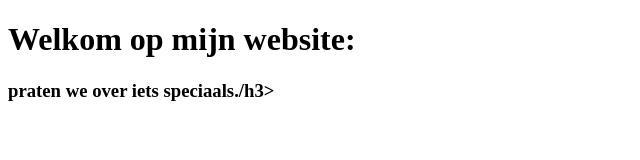
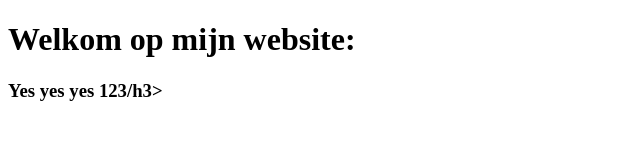
Before and after one commit to Yaniss-1600/Yaniss-github-pages-1, a plain HTML site: page index.html in a window 1280 px wide. Shown: the whole page, without its empty margins (0-640 px from the left). Drawn offline with Linux system fonts and the light colour scheme.

Commit message:
Update index.html

```diff
--- a/index.html
+++ b/index.html
@@ -7,6 +7,6 @@
 </head>
 <body>
  <h1>Welkom op mijn website: </h1>
-  <h3> praten we over iets speciaals./h3>
+  <h3> Yes yes yes 123/h3>
 </body>
 </html>
```
